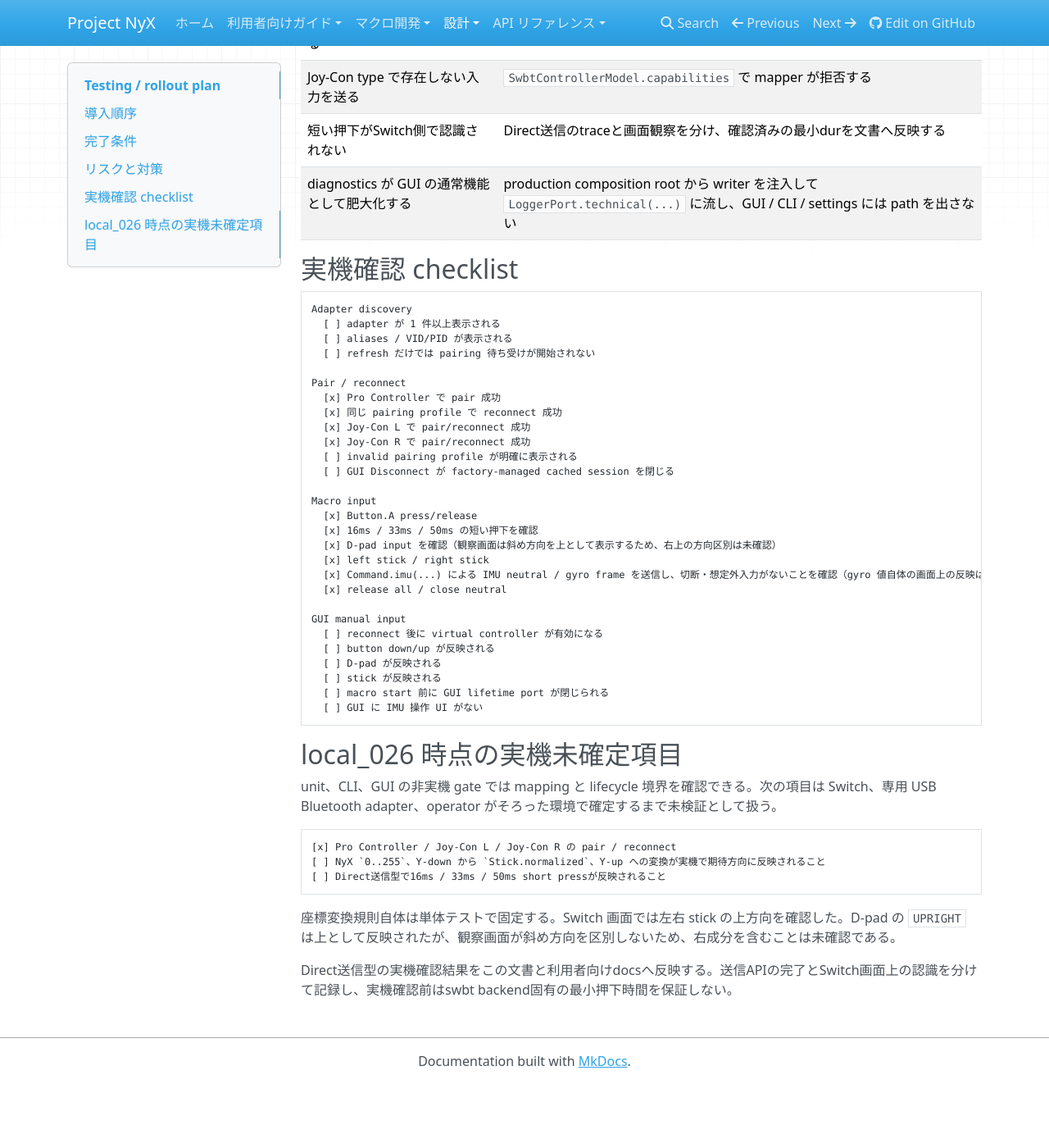
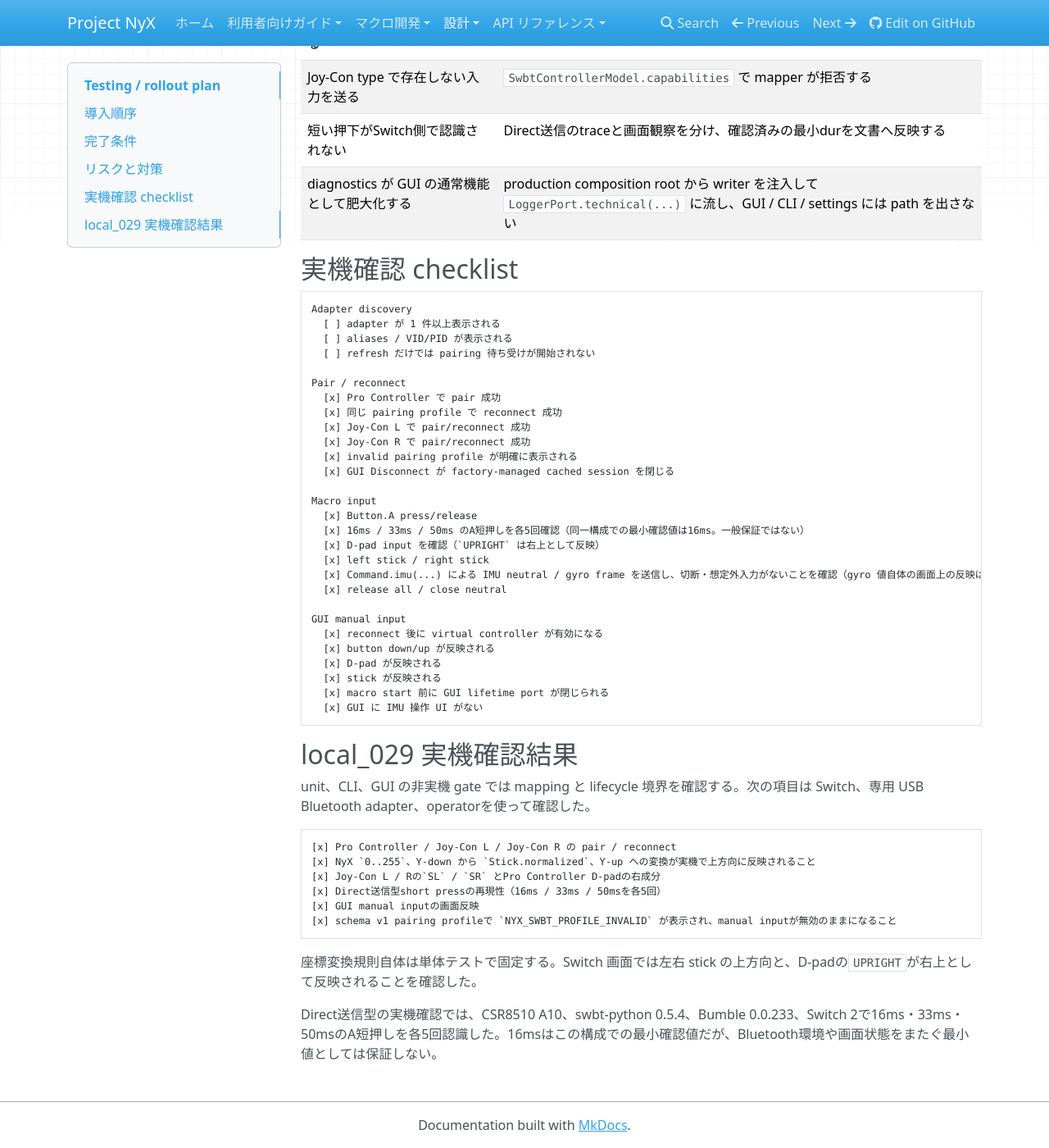
Before and after one commit to niart120/Project_NyX, an MkDocs documentation site: the page built from docs/architecture/swbt-integration/testing-rollout.md, in a window 1280 px wide and 1400 px high, scrolled down 1607 px. Shown: the whole window at 82% size. Built offline with MkDocs 1.6.1, drawn with Linux system fonts in a browser that asks for light colours; nearby versions of some CDN libraries; before the commit the page ends 2929 px from its top, so only the background shows below that.

Commit message:
docs(swbt): local_026とlocal_029の実機検証を完了

````diff
--- a/docs/architecture/swbt-integration/testing-rollout.md
+++ b/docs/architecture/swbt-integration/testing-rollout.md
@@ -81,36 +81,39 @@ Pair / reconnect
   [x] 同じ pairing profile で reconnect 成功
   [x] Joy-Con L で pair/reconnect 成功
   [x] Joy-Con R で pair/reconnect 成功
-  [ ] invalid pairing profile が明確に表示される
-  [ ] GUI Disconnect が factory-managed cached session を閉じる
+  [x] invalid pairing profile が明確に表示される
+  [x] GUI Disconnect が factory-managed cached session を閉じる
 
 Macro input
   [x] Button.A press/release
-  [x] 16ms / 33ms / 50ms の短い押下を確認
-  [x] D-pad input を確認（観察画面は斜め方向を上として表示するため、右上の方向区別は未確認）
+  [x] 16ms / 33ms / 50ms のA短押しを各5回確認（同一構成での最小確認値は16ms。一般保証ではない）
+  [x] D-pad input を確認（`UPRIGHT` は右上として反映）
   [x] left stick / right stick
   [x] Command.imu(...) による IMU neutral / gyro frame を送信し、切断・想定外入力がないことを確認（gyro 値自体の画面上の反映は未確認）
   [x] release all / close neutral
 
 GUI manual input
-  [ ] reconnect 後に virtual controller が有効になる
-  [ ] button down/up が反映される
-  [ ] D-pad が反映される
-  [ ] stick が反映される
-  [ ] macro start 前に GUI lifetime port が閉じられる
-  [ ] GUI に IMU 操作 UI がない
+  [x] reconnect 後に virtual controller が有効になる
+  [x] button down/up が反映される
+  [x] D-pad が反映される
+  [x] stick が反映される
+  [x] macro start 前に GUI lifetime port が閉じられる
+  [x] GUI に IMU 操作 UI がない
 ```
 
-## local_026 時点の実機未確定項目
+## local_029 実機確認結果
 
-unit、CLI、GUI の非実機 gate では mapping と lifecycle 境界を確認できる。次の項目は Switch、専用 USB Bluetooth adapter、operator がそろった環境で確定するまで未検証として扱う。
+unit、CLI、GUI の非実機 gate では mapping と lifecycle 境界を確認する。次の項目は Switch、専用 USB Bluetooth adapter、operatorを使って確認した。
 
 ```text
 [x] Pro Controller / Joy-Con L / Joy-Con R の pair / reconnect
-[ ] NyX `0..255`、Y-down から `Stick.normalized`、Y-up への変換が実機で期待方向に反映されること
-[ ] Direct送信型で16ms / 33ms / 50ms short pressが反映されること
+[x] NyX `0..255`、Y-down から `Stick.normalized`、Y-up への変換が実機で上方向に反映されること
+[x] Joy-Con L / Rの`SL` / `SR` とPro Controller D-padの右成分
+[x] Direct送信型short pressの再現性（16ms / 33ms / 50msを各5回）
+[x] GUI manual inputの画面反映
+[x] schema v1 pairing profileで `NYX_SWBT_PROFILE_INVALID` が表示され、manual inputが無効のままになること
 ```
 
-座標変換規則自体は単体テストで固定する。Switch 画面では左右 stick の上方向を確認した。D-pad の `UPRIGHT` は上として反映されたが、観察画面が斜め方向を区別しないため、右成分を含むことは未確認である。
+座標変換規則自体は単体テストで固定する。Switch 画面では左右 stick の上方向と、D-padの`UPRIGHT`が右上として反映されることを確認した。
 
-Direct送信型の実機確認結果をこの文書と利用者向けdocsへ反映する。送信APIの完了とSwitch画面上の認識を分けて記録し、実機確認前はswbt backend固有の最小押下時間を保証しない。
+Direct送信型の実機確認では、CSR8510 A10、swbt-python 0.5.4、Bumble 0.0.233、Switch 2で16ms・33ms・50msのA短押しを各5回認識した。16msはこの構成での最小確認値だが、Bluetooth環境や画面状態をまたぐ最小値としては保証しない。
````
Also changed, not shown: spec/agent/complete/local_021/SWBT_CONTROLLER_BACKEND.md (+1 -1 lines), spec/agent/complete/local_026/SWBT_REALDEVICE_DOCS_CLOSEOUT.md (renamed from spec/agent/wip/local_026/SWBT_REALDEVICE_DOCS_CLOSEOUT.md, +19 -7 lines), spec/agent/complete/local_029/SWBT_REALDEVICE_FOLLOWUP.md (added, +48 -0 lines).
